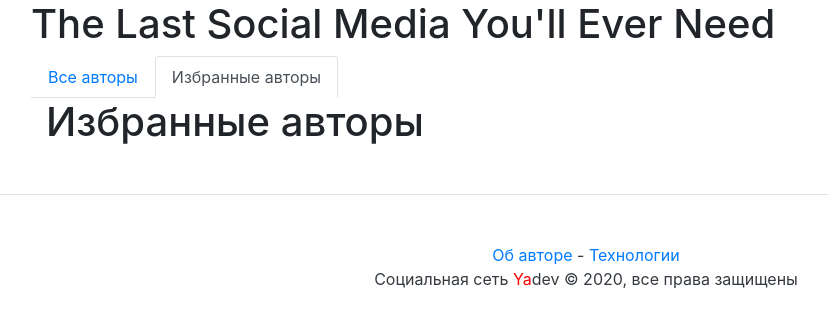
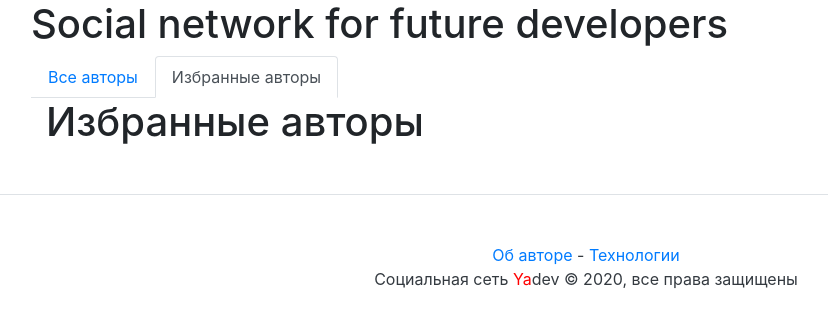
Before and after one commit to vedmac/yadev, a Django app: page /follow/ in a window 1280 px wide. Shown: the part 56-383 px from the top of the page, without its empty margins (54-882 px from the left). Run offline with Django 3.2, Linux system fonts and the light colour scheme; the visitor is signed in with stand-in values (Sample User, id 1); data that the repository does not hold is empty; some libraries are stand-ins or nearby versions.

Commit message:
chenge title

```diff
--- a/templates/base.html
+++ b/templates/base.html
@@ -4,7 +4,7 @@
 <head>
     <meta charset="utf-8">
     <meta name="viewport" content="width=device-width, initial-scale=1, shrink-to-fit=no">
-    <title>{% block title %}The Last Social Media You'll Ever Need{% endblock %} | Yadev</title>
+    <title>{% block title %}Social network for future developers{% endblock %} | Yadev</title>
     <!-- Загрузка статики -->
     {% load static %}
     <link rel="stylesheet" href="{% static 'bootstrap/dist/css/bootstrap.min.css' %}">
@@ -17,7 +17,7 @@
      {% include 'nav.html' %}
     <main>
         <div class="container">
-            <h1>{% block header %}The Last Social Media You'll Ever Need{% endblock %}</h1>
+            <h1>{% block header %}Social network for future developers{% endblock %}</h1>
             {% block content %}
             <!-- Содержимое страницы -->
             {% endblock %}
```
